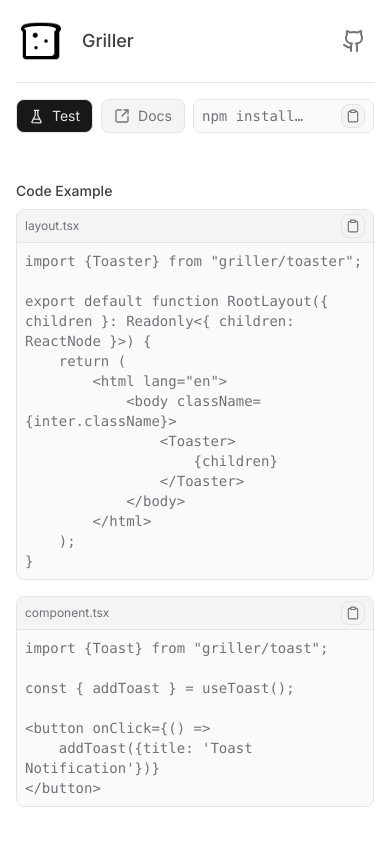
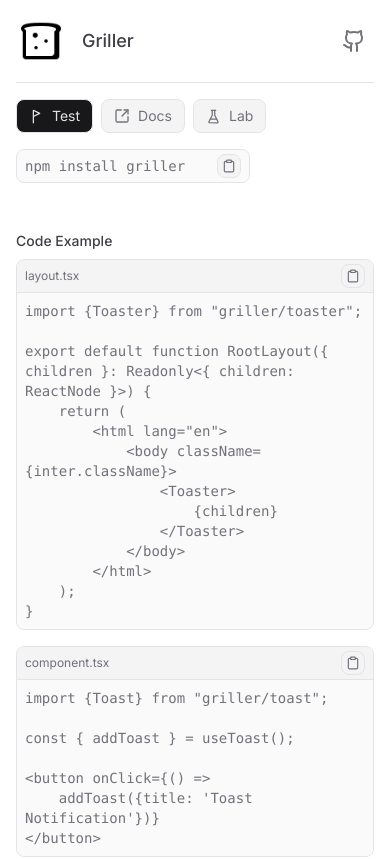
Before and after one commit to mvriu5/griller, a Next.js app: page / in a window 390 px wide. Shown: the top 859 px of the page. Built offline with nearby package versions, Linux system fonts and the light colour scheme.

Commit message:
feat: lab button added, responsive install block

```diff
--- a/package.json
+++ b/package.json
@@ -1,7 +1,7 @@
 {
   "name": "griller",
   "license": "MIT",
-  "version": "1.0.8",
+  "version": "1.0.9",
   "private": false,
   "repository": {
     "url": "https://github.com/mvriu5/griller"
--- a/src/app/page.tsx
+++ b/src/app/page.tsx
@@ -1,7 +1,7 @@
 "use client";
 
 import {
-    Ban,
+    Ban, FlagTriangleRight,
     FlaskConical,
     GitBranch,
     Github,
@@ -50,24 +50,31 @@
                 transition={{duration: 0.65}}
                 className={"flex flex-col space-y-4"}
             >
-                <div className={"flex flex-row justify-between space-x-2 pb-8"}>
+                <div className={"flex flex-col space-y-4 sm:flex-row sm:space-x-4 sm:justify-between sm:space-y-0 pb-8"}>
                     <div className={"flex flex-row space-x-2"}>
                         <Button title={"Test"}
-                                icon={<FlaskConical size={15} className={"mr-2"}/>}
-                                onClick={() => addToast({
-                                    icon: <ShieldAlert size={24}/>,
-                                    title: 'Toast Notification',
-                                    secondTitle: 'This is the second toast title'
-                                })}
-                                className={"text-zinc-200 bg-zinc-900 hover:bg-zinc-800 hover:text-zinc-100"}
+                                icon={<FlagTriangleRight size={15} className={"mr-2"}/>}
+                                onClick={() =>
+                                    addToast({
+                                        icon: <ShieldAlert size={24}/>,
+                                        title: 'Toast Notification',
+                                        secondTitle: 'This is the second toast title'
+                                    }
+                                )}
+                                className={"text-zinc-200 bg-zinc-900 hover:bg-zinc-800 hover:text-zinc-100 py-1.5"}
                         />
                         <Button title={"Docs"}
                                 icon={<SquareArrowOutUpRight size={16} className={"mr-2"}/>}
+                                className={"py-1.5"}
+                        />
+                        <Button title={"Lab"}
+                                icon={<FlaskConical size={15} className={"mr-2"}/>}
+                                className={"py-1.5"}
                         />
                     </div>
 
                     <div
-                        className={"flex flex-row space-x-8 items-center bg-zinc-50 px-2 py-1 text-zinc-500 rounded-lg border border-zinc-200 overflow-hidden"}>
+                        className={"w-max flex flex-row space-x-8 items-center bg-zinc-50 px-2 py-1 text-zinc-500 rounded-lg border border-zinc-200 overflow-hidden"}>
                         <span className={"font-mono text-sm truncate"}>npm install griller</span>
                         <CopyButton copyText={"npm install griller"}/>
                     </div>
--- a/src/lib/button.tsx
+++ b/src/lib/button.tsx
@@ -11,7 +11,7 @@
 const Button: React.FC<ButtonProps> = ({ title, icon, className, ...props }) => {
     return (
         <button
-            className={cn("flex flex-row items-center w-max px-3 py-1 text-zinc-500 rounded-lg text-sm text-nowrap " +
+            className={cn("flex flex-row items-center w-max h-max px-3 py-1 text-zinc-500 rounded-lg text-sm text-nowrap " +
                 "bg-zinc-100 border border-zinc-200 hover:bg-zinc-200", className)} {...props}>
             {icon}
             {title}
--- a/src/lib/codeblock.tsx
+++ b/src/lib/codeblock.tsx
@@ -10,9 +10,8 @@
     filePath: string;
 }
 
-const CodeBlock: React.FC<CodeBockProps> = ({ title, fileName, filePath, className, ...props }) => {
+const CodeBlock: React.FC<CodeBockProps> = ({ title, fileName, filePath }) => {
     const [fileContent, setFileContent] = useState('');
-    const [lineCount, setLineCount] = useState(0);
 
     useEffect(() => {
         fetch(filePath)
@@ -24,8 +23,6 @@
             })
             .then(text => {
                 setFileContent(text);
-                const lines = text.split(/\r\n|\r|\n/);
-                setLineCount(lines.length);
             })
             .catch(error => console.error('Error fetching the file:', error));
     }, [filePath]);
```
